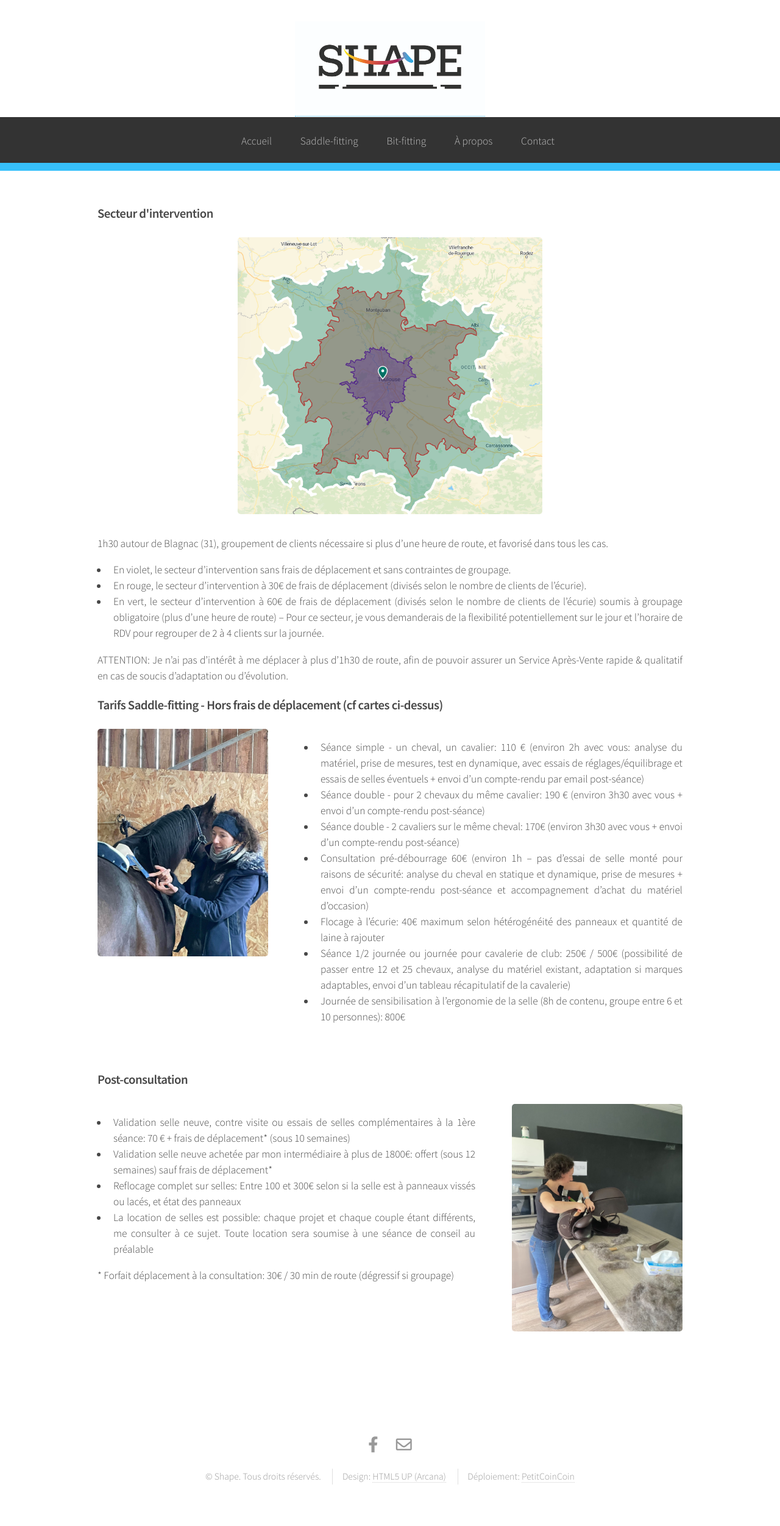
After one commit to PetitCoinCoin/shape-sf, a PHP site: page /pages/saddle-prices.php in a window 1280 px wide. The commit adds this page. Shown: the whole page at 61% size. Run offline with PHP 8.4, Linux system fonts and the light colour scheme.

Commit message:
feat: add saddle fitting prices page

```diff
--- a/pages/commons/header.html
+++ b/pages/commons/header.html
@@ -14,7 +14,7 @@
 				<ul>
 					<li><a href="/pages/saddle-info.php">Information sur une séance</a></li>
 					<li><a href="/pages/saddle-why.php">Pourquoi une selle adaptable ?</a></li>
-					<li><a href="#">Tarifs & secteurs</a></li>
+					<li><a href="/pages/saddle-prices.php">Tarifs & secteurs</a></li>
 					<li><a href="#">Marques</a></li>
 				</ul>
 			</li>
--- a/pages/saddle-info.php
+++ b/pages/saddle-info.php
@@ -69,7 +69,7 @@
 								<div class="content">
 									<p>Le cheval doit être pansé et prêt à seller pour l’heure du RDV, mais ni sellé ni échauffé au préalable.</p>
 									<p>
-										Vous devez être en tenue d’équitation et monter à cheval pendant la séance.</br>
+										Vous devez être en tenue d’équitation et monter à cheval pendant la séance.<br/>
 										Séance “pré-débourrage” possible, tarifs et durée moindres.
 									</p>
 									<p>
--- /dev/null
+++ b/pages/saddle-prices.php
@@ -0,0 +1,103 @@
+<!DOCTYPE HTML>
+<!--
+	Arcana by HTML5 UP
+	html5up.net | @ajlkn
+	Free for personal and commercial use under the CCA 3.0 license (html5up.net/license)
+
+	Modified by @PetitCoinCoin
+-->
+<html>
+	<head>
+		<title>Shape Saddle-fitting - Tarifs & Secteur</title>
+		<?php include("commons/meta.html"); ?>
+		<link rel="stylesheet" href="/assets/css/main.css" />
+	</head>
+
+	<body class="is-preload">
+		<div id="page-wrapper">
+
+			<!-- Header -->
+			<?php include("commons/header.html"); ?>
+			<!-- Main -->
+				<section class="wrapper style1">
+					<div class="container">
+						<div class="content">
+							<h3>Secteur d'intervention</h3>
+							<figure role="figure" class="image divider" aria-label="Carte de la région toulousaine">
+								<img src="../assets/images/secteur.png" alt="Carte de la région toulousaine" />
+							</figure>
+							<p>
+								1h30 autour de Blagnac (31), groupement de clients nécessaire si plus d’une heure de route,
+								et favorisé dans tous les cas.
+							</p>
+							<p><ul>
+								<li>En violet, le secteur d’intervention sans frais de déplacement et sans contraintes de groupage.</li>
+								<li>En rouge, le secteur d’intervention à 30€ de frais de déplacement (divisés selon le nombre de clients de l’écurie).</li>
+								<li>
+									En vert, le secteur d’intervention à 60€ de frais de déplacement (divisés selon le nombre de
+									clients de l’écurie) soumis à groupage obligatoire (plus d’une heure de route) – Pour ce secteur,
+									je vous demanderais de la flexibilité potentiellement sur le jour et l’horaire de RDV pour regrouper de 2 à 4 clients sur la journée.
+								</li>
+							</ul></p>
+							<p>
+								ATTENTION: Je n’ai pas d’intérêt à me déplacer à plus d’1h30 de route, afin de pouvoir assurer
+								un Service Après-Vente rapide & qualitatif en cas de soucis d’adaptation ou d’évolution.
+							</p>
+							<h3>Tarifs Saddle-fitting - Hors frais de déplacement (cf cartes ci-dessus)</h3>
+							<div class="row gtr-200">
+								<div class="col-4 col-12-narrower">
+									<figure role="figure" class="image featured" aria-label="Une femme et un cheval">
+										<img src="../assets/images/saddlePrices01.jpg" alt="Une femme et un cheval" />
+									</figure>
+								</div>
+								<div class="col-8 col-12-narrower">
+									<div class="content">
+										<p><ul>
+											<li>Séance simple - un cheval, un cavalier: 110 € (environ 2h avec vous: analyse du matériel, prise de mesures, test en
+											dynamique, avec essais de réglages/équilibrage et essais de selles éventuels + envoi d’un compte-rendu par email post-séance)</li>
+											<li>Séance double - pour 2 chevaux du même cavalier: 190 € (environ 3h30 avec vous + envoi d’un compte-rendu post-séance)</li>
+											<li>Séance double - 2 cavaliers sur le même cheval: 170€ (environ 3h30 avec vous + envoi d’un compte-rendu post-séance)</li>
+											<li>Consultation pré-débourrage 60€ (environ 1h – pas d’essai de selle monté pour raisons de sécurité: analyse du cheval en statique
+											et dynamique, prise de mesures + envoi d’un compte-rendu post-séance et accompagnement d’achat du matériel d’occasion)</li>
+											<li>Flocage à l’écurie: 40€ maximum selon hétérogénéité des panneaux et quantité de laine à rajouter</li>
+											<li>Séance 1/2 journée ou journée pour cavalerie de club: 250€ / 500€ (possibilité de passer entre 12 et 25 chevaux, analyse du matériel
+											existant, adaptation si marques adaptables, envoi d’un tableau récapitulatif de la cavalerie)</li>
+											<li>Journée de sensibilisation à l’ergonomie de la selle (8h de contenu, groupe entre 6 et 10 personnes): 800€</li>
+										</ul></p>
+									</div>
+								</div>
+							</div>
+							<h3>Post-consultation</h3>
+							<div class="row gtr-200">
+								<div class="col-8 col-12-narrower">
+									<div class="content">
+										<p><ul>
+											<li>Validation selle neuve, contre visite ou essais de selles complémentaires à la 1ère séance: 70 € + frais de déplacement* (sous 10 semaines)</li>
+											<li>Validation selle neuve achetée par mon intermédiaire à plus de 1800€: offert (sous 12 semaines) sauf frais de déplacement*</li>
+											<li>Reflocage complet sur selles: Entre 100 et 300€ selon si la selle est à panneaux vissés ou lacés, et état des panneaux</li>
+											<li>La location de selles est possible: chaque projet et chaque couple étant différents, me consulter à ce sujet.
+											Toute location sera soumise à une séance de conseil au préalable</li>
+										</ul></p>
+										<p>* Forfait déplacement à la consultation: 30€ / 30 min de route (dégressif si groupage)</p>
+									</div>
+								</div>
+								<div class="col-4 col-12-narrower">
+									<figure role="figure" class="image featured" aria-label="Une femme répare une selle">
+										<img src="../assets/images/saddlePrices02.jpg" alt="Une femme répare une selle" />
+									</figure>
+								</div>
+							</div>
+						</div>
+					</div>
+				</section>
+
+			<!-- Footer -->
+			<?php include("commons/footer.html"); ?>
+
+		</div>
+
+		<!-- Scripts -->
+		<?php include("commons/scripts.html"); ?>
+		<script>$('#nav-prices').addClass('current')</script>
+	</body>
+</html>
```
Also changed, not shown: pages/prices.php (deleted, +0 -72 lines), assets/images/saddlePrices01.jpg (added), assets/images/saddlePrices02.jpg (added), assets/images/secteur.png (added).
